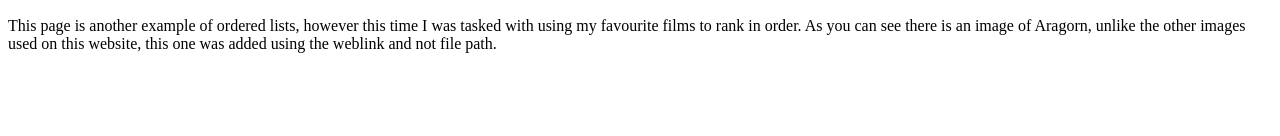
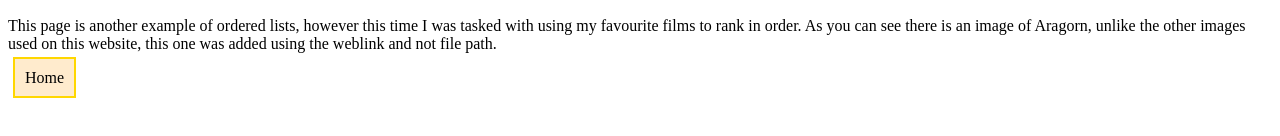
Before and after one commit to benpallett/bens_showcase, a plain HTML site: page pages/films.html in a window 1280 px wide. Shown: the part 640-776 px from the top of the page. Drawn offline with Linux system fonts and the light colour scheme.

Commit message:
home button created for each page to take you back to the home page, with some style added to keep it within the theme.

```diff
--- a/pages/films.html
+++ b/pages/films.html
@@ -26,5 +26,7 @@
         using my favourite films to rank in order. As you can see there is an image of Aragorn,
         unlike the other images used on this website, this one was added using the weblink and not file path.
     </p>
+
+    <a class="home" href="/index.html"> Home</a>
 </body>
 </html>
--- a/styles.css
+++ b/styles.css
@@ -41,6 +41,20 @@ h3 {
     border: 2px solid blanchedalmond;
 }
 
+.home {
+    padding: 10px;
+    margin: 5px;
+    border: 2px solid gold;
+    text-decoration: none;
+    background-color: blanchedalmond;
+    color: black;
+}
+
+.home:hover {
+    background-color: gold;
+    color: black;
+    border: 2px solid blanchedalmond;
+}
 
 #fuji {
     height: 300px;
```
Also changed, not shown: index.html (+2 -2 lines), pages/food_drink.html (+1 -0 lines), pages/to_do.html (+1 -1 lines), pages/travel.html (+2 -0 lines).
